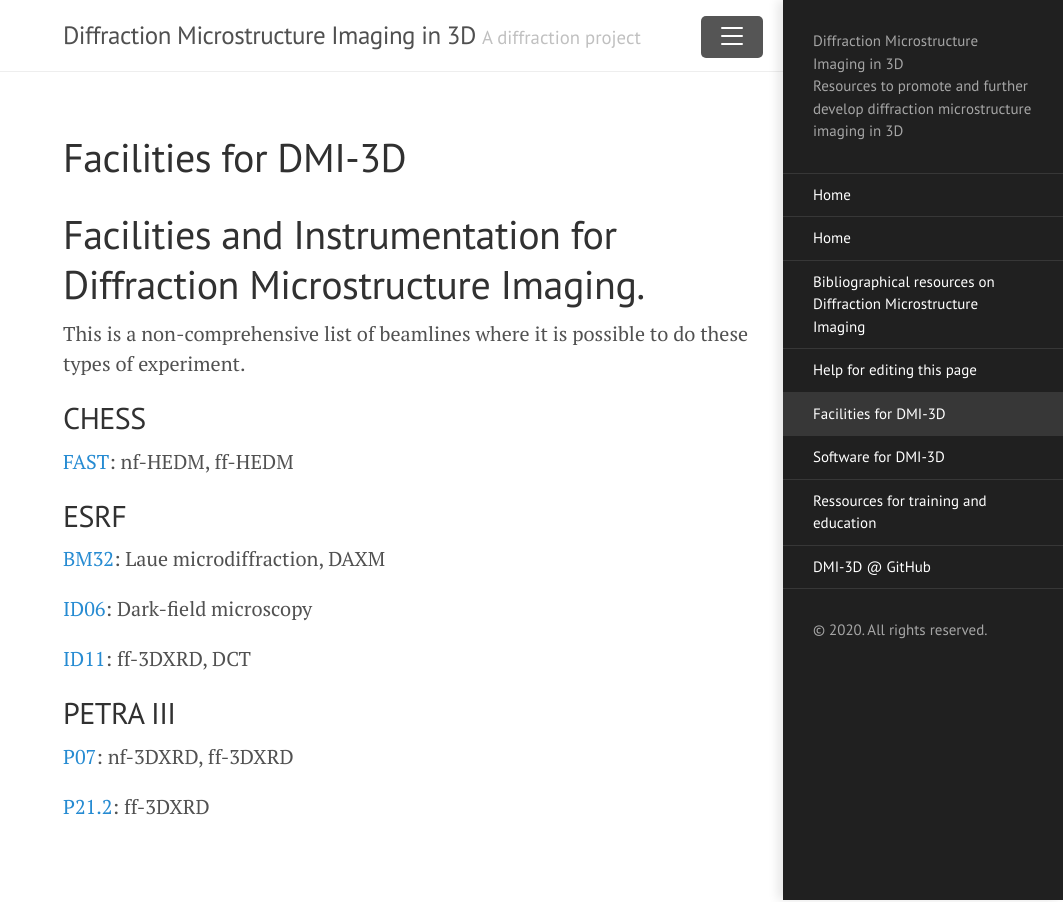
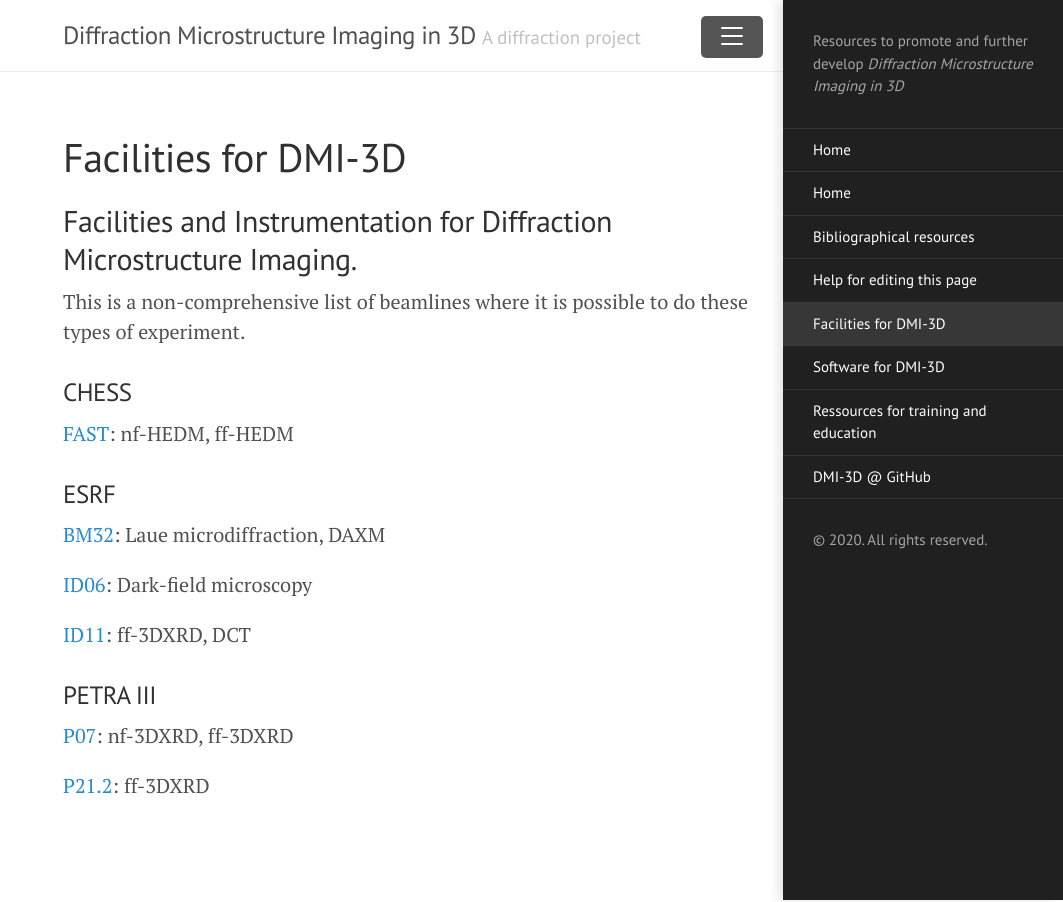
Before and after one commit to dmi-3D/dmi-3D.github.io, a Jekyll site: the page built from facilities.md, in a window 1280 px wide. Shown: the whole page, without its empty margins (217-1280 px from the left). Built offline with Jekyll 4.4.1, drawn with Linux system fonts in a browser that asks for light colours.

Commit message:
Cosmetic improvement

```diff
--- a/_config.yml
+++ b/_config.yml
@@ -1,7 +1,7 @@
 ## Setup
 title:               Diffraction Microstructure Imaging in 3D
 tagline:             'A diffraction project'
-description:         'Diffraction Microstructure Imaging in 3D <br> Resources to promote and further develop diffraction microstructure imaging in 3D'
+description:         'Resources to promote and further develop <i>Diffraction Microstructure Imaging in 3D</i>'
 url:                 https://dmi-3d.github.io/
 #baseurl:             'https://github.com/dmi-3D/dmi-3D.github.io'
 paginate:            5
--- a/facilities.md
+++ b/facilities.md
@@ -4,20 +4,20 @@
 ---
 
 
-# Facilities and Instrumentation for Diffraction Microstructure Imaging.
+## Facilities and Instrumentation for Diffraction Microstructure Imaging.
 This is a non-comprehensive list of beamlines where it is possible to do these types of experiment.
 
-## CHESS
+### CHESS
 [FAST](https://www.chess.cornell.edu/users/fast-beamline): nf-HEDM, ff-HEDM
 
-## ESRF
+### ESRF
 [BM32](https://www.esrf.eu/UsersAndScience/Experiments/CRG/BM32): Laue microdiffraction, DAXM
 
 [ID06](https://www.esrf.eu/home/UsersAndScience/Experiments/StructMaterials/id06---hard-x-ray-microscope.html): Dark-field microscopy
 
 [ID11](https://www.esrf.eu/UsersAndScience/Experiments/StructMaterials/ID11): ff-3DXRD, DCT
 
-## PETRA III
+### PETRA III
 [P07](https://photon-science.desy.de/e58/e176720/e177229/e178413/index_eng.html?preview=preview): nf-3DXRD, ff-3DXRD
 
 [P21.2](https://photon-science.desy.de/e58/e176720/e177229/e298286/e298332/index_eng.html?preview=preview): ff-3DXRD
```
Also changed, not shown: biblio.md (+2 -1 lines), software.md (+1 -1 lines).
